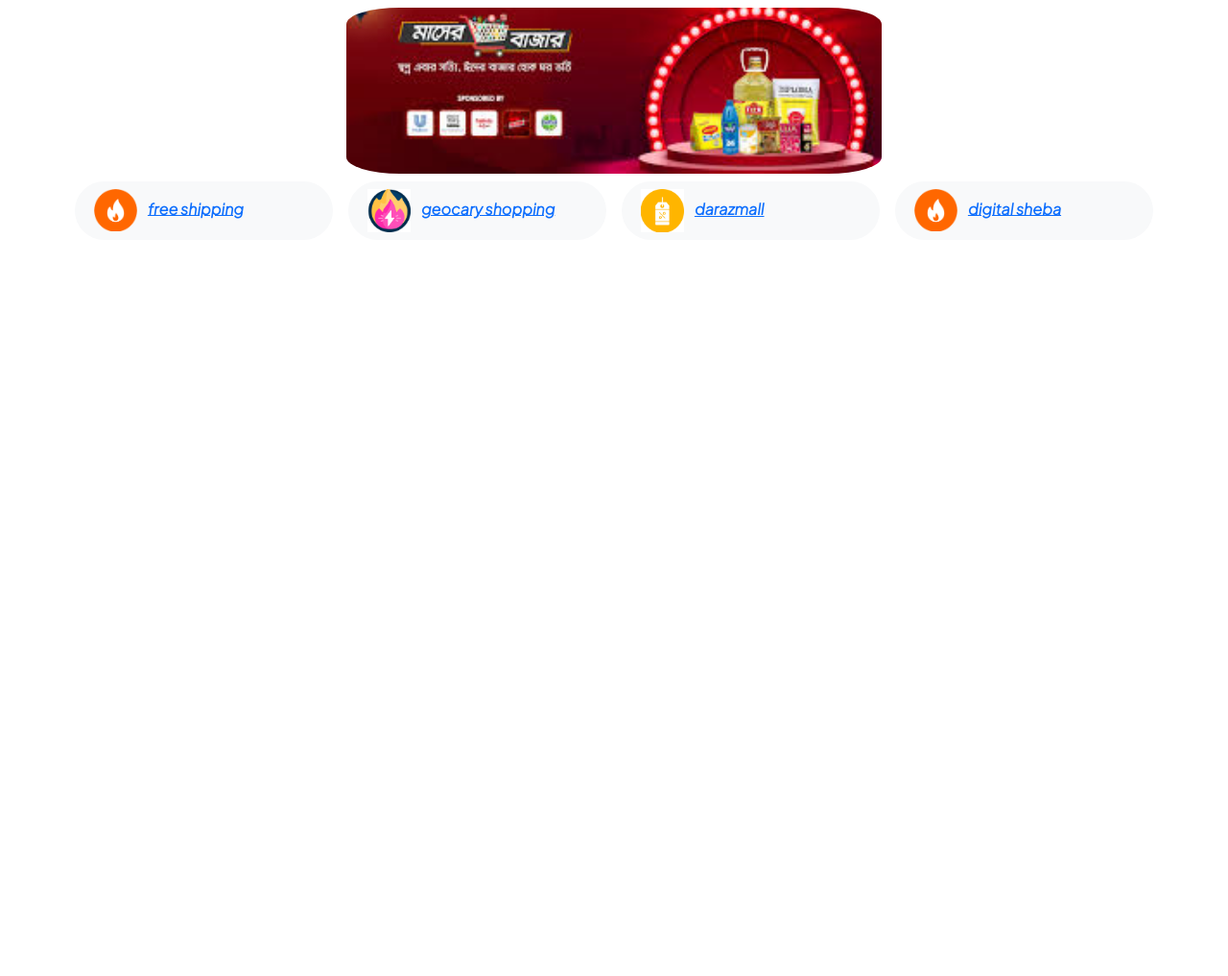
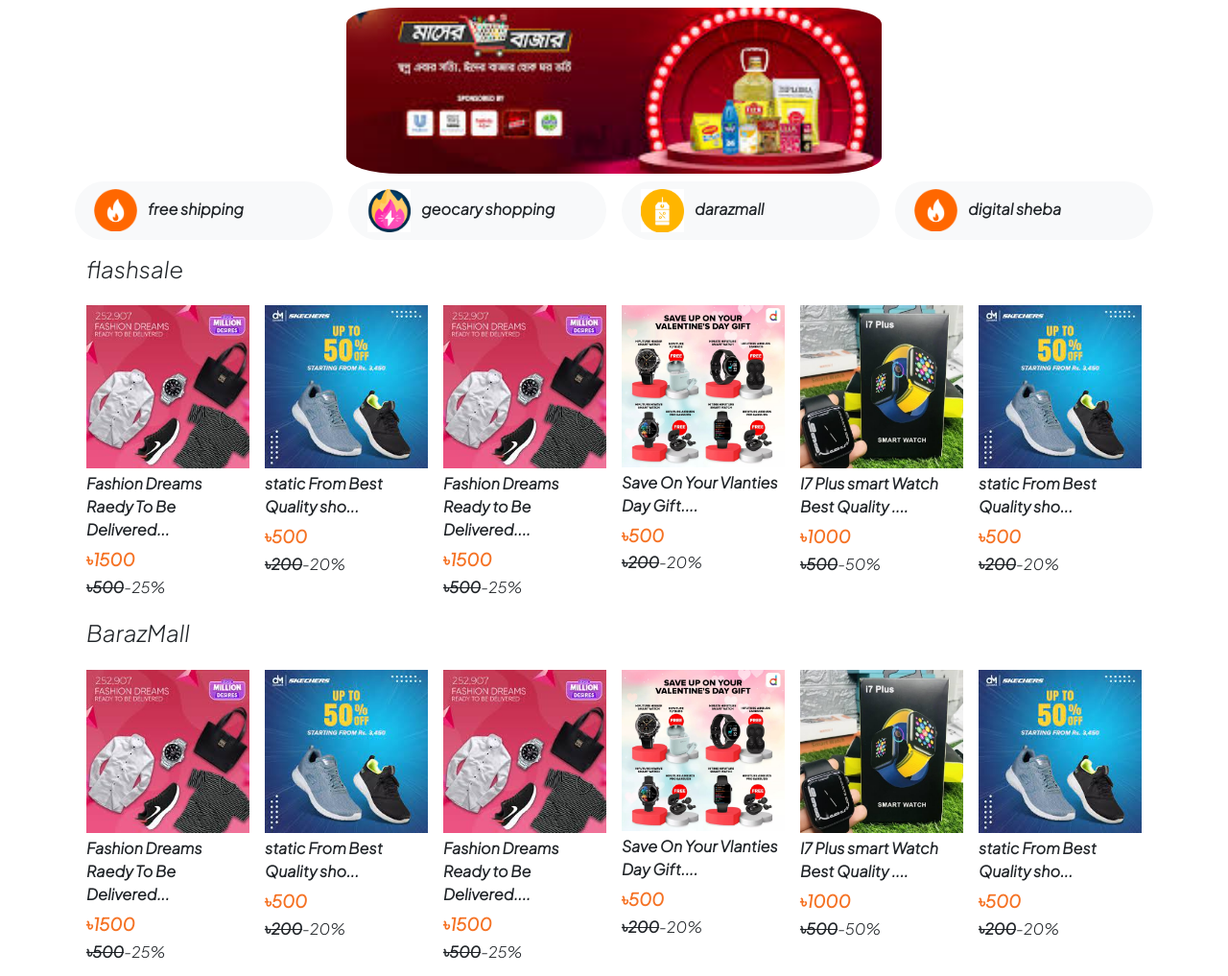
Before and after one commit to mdshahadatalam/baraz.bootstraf, a plain HTML site: page index.html in a window 1280 px wide. Shown: the part 628-1645 px from the top of the page at 96% size. Before the commit the page ends 886 px from the top, so only its background shows below. Drawn offline with nearby package versions, Linux system fonts and the light colour scheme.

Commit message:
added product

```diff
--- a/css/style.css
+++ b/css/style.css
@@ -33,3 +33,11 @@
 .top-baner{
     background-color: #f7f7f7;
 }
+.card-title{
+    margin-top: 4px;
+}
+.card-price{
+    color: #f57224;
+    font-weight: 700;
+    font-size: 18px;
+}
--- a/index.html
+++ b/index.html
@@ -64,7 +64,7 @@
      <button>search</button>
   </div>
   <!-- bootstraf carousel -->
-  <div id="carouselExampleIndicators" class="carousel slide pt-2 " data-bs-ride="carousel">
+  <div id="carouselExampleIndicators" class="carousel slide mt-2 " data-bs-ride="carousel">
     <div class="carousel-indicators">
       <button type="button" data-bs-target="#carouselExampleIndicators" data-bs-slide-to="0" class="active" aria-current="true" aria-label="Slide 1"></button>
       <button type="button" data-bs-target="#carouselExampleIndicators" data-bs-slide-to="1" aria-label="Slide 2"></button>
@@ -100,20 +100,103 @@
       <div class="row">
         <div style="border-radius: 50px;" class="col bg-light m-2">
           <img  src="icon1.png" class="img-fluid p-2 w-25" alt="fuature image">
-            <a href="/">free shipping</a>
+            <a class="text-decoration-none text-dark" href="/">free shipping</a>
         </div>
         <div style="border-radius: 50px;" class="col bg-light m-2">
           <img src="icon2.png" class="img-fluid p-2 w-25" alt="fuature image">
-            <a href="/">geocary shopping</a>
+            <a class="text-decoration-none text-dark" href="/">geocary shopping</a>
         </div>
         <div style="border-radius: 50px;" class="col bg-light m-2">
           <img src="icon3.png" class="img-fluid p-2 w-25" alt="fuature image">
-            <a href="/">darazmall</a>
+            <a class="text-decoration-none text-dark" href="/">darazmall</a>
         </div>
         <div style="border-radius: 50px;" class="col bg-light m-2">
           <img src="icon1.png" class="img-fluid p-2 w-25" alt="fuature image">
-            <a href="/"> digital sheba</a>
+            <a class="text-decoration-none text-dark" href="/"> digital sheba</a>
         </div>
+      </div>
+
+      <!-- flash -->
+      <h4 class="p-2">flashsale</h4>
+      <div class="d-flex flex-wrap flashsale-container">
+        <div class="col-lg-2 col-md-4 col-sm-6 p-2">
+          <img src="img1.png"  class="img-fluid" alt=" flashsale image product">
+          <p class="card-title">Fashion  Dreams Raedy To Be Delivered...</p>
+          <h4 class="card-price">৳1500</h4>
+          <h6> <strike>৳500</strike>-25% </h6>
+        </div>
+        <div class="col-lg-2 col-md-4 col-sm-6 p-2">
+          <img src="img2.png" class="img-fluid" alt=" flashsale image product">
+          <p class="card-title"> static From Best Quality sho...</p>
+          <h4 class="card-price">৳500</h4>
+          <h6> <strike>৳200</strike>-20% </h6>
+        </div>
+        <div class="col-lg-2 col-md-4 col-sm-6 p-2">
+          <img src="img1.png" class="img-fluid" alt=" flashsale image product">
+          <p class="card-title"> Fashion Dreams Ready to Be Delivered....</p>
+          <h4 class="card-price">৳1500</h4>
+          <h6> <strike>৳500</strike>-25% </h6>
+        </div>
+        <div class="col-lg-2 col-md-4 col-sm-6 p-2">
+          <img src="img3.png" class="img-fluid" alt=" flashsale image product">
+          <p class="card-title"> Save On Your Vlanties Day Gift....  </p>
+          <h4 class="card-price">৳500</h4>
+          <h6> <strike>৳200</strike>-20% </h6>
+        </div>
+        <div class="col-lg-2 col-md-4 col-sm-6 p-2">
+          <img src="img4.png" class="img-fluid" alt=" flashsale image product">
+          <p class="card-title"> I7 Plus smart Watch Best Quality ....</p>
+          <h4 class="card-price">৳1000</h4>
+          <h6> <strike>৳500</strike>-50% </h6>
+        </div>
+        <div class="col-lg-2 col-md-4 col-sm-6 p-2">
+          <img src="img2.png" class="img-fluid" alt=" flashsale image product">
+          <p class="card-title"> static From Best Quality sho...</p>
+          <h4 class="card-price">৳500</h4>
+          <h6> <strike>৳200</strike>-20% </h6>
+        </div>
+
+      </div>
+      <!-- BarazMall -->
+      <h4 class="p-2">BarazMall</h4>
+      <div class="d-flex flex-wrap flashsale-container">
+        <div class="col-lg-2 col-md-4 col-sm-6 p-2">
+          <img src="img1.png"  class="img-fluid" alt=" flashsale image product">
+          <p class="card-title">Fashion  Dreams Raedy To Be Delivered...</p>
+          <h4 class="card-price">৳1500</h4>
+          <h6> <strike>৳500</strike>-25% </h6>
+        </div>
+        <div class="col-lg-2 col-md-4 col-sm-6 p-2">
+          <img src="img2.png" class="img-fluid" alt=" flashsale image product">
+          <p class="card-title"> static From Best Quality sho...</p>
+          <h4 class="card-price">৳500</h4>
+          <h6> <strike>৳200</strike>-20% </h6>
+        </div>
+        <div class="col-lg-2 col-md-4 col-sm-6 p-2">
+          <img src="img1.png" class="img-fluid" alt=" flashsale image product">
+          <p class="card-title"> Fashion Dreams Ready to Be Delivered....</p>
+          <h4 class="card-price">৳1500</h4>
+          <h6> <strike>৳500</strike>-25% </h6>
+        </div>
+        <div class="col-lg-2 col-md-4 col-sm-6 p-2">
+          <img src="img3.png" class="img-fluid" alt=" flashsale image product">
+          <p class="card-title"> Save On Your Vlanties Day Gift....  </p>
+          <h4 class="card-price">৳500</h4>
+          <h6> <strike>৳200</strike>-20% </h6>
+        </div>
+        <div class="col-lg-2 col-md-4 col-sm-6 p-2">
+          <img src="img4.png" class="img-fluid" alt=" flashsale image product">
+          <p class="card-title"> I7 Plus smart Watch Best Quality ....</p>
+          <h4 class="card-price">৳1000</h4>
+          <h6> <strike>৳500</strike>-50% </h6>
+        </div>
+        <div class="col-lg-2 col-md-4 col-sm-6 p-2">
+          <img src="img2.png" class="img-fluid" alt=" flashsale image product">
+          <p class="card-title"> static From Best Quality sho...</p>
+          <h4 class="card-price">৳500</h4>
+          <h6> <strike>৳200</strike>-20% </h6>
+        </div>
+
       </div>
     </div>
   </div>
```
Also changed, not shown: img1.png (added), img2.png (added), img3.png (added), img4.png (added), img5.png (added), img6.png (added).
